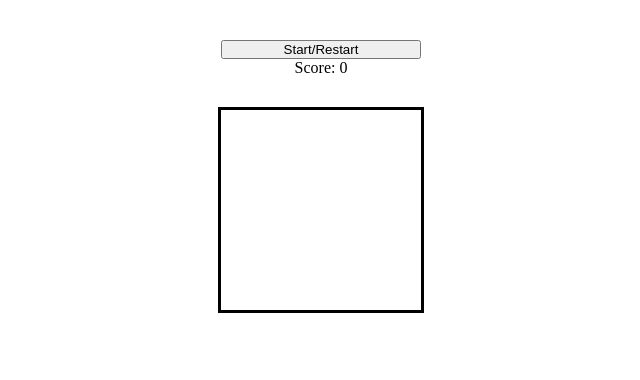
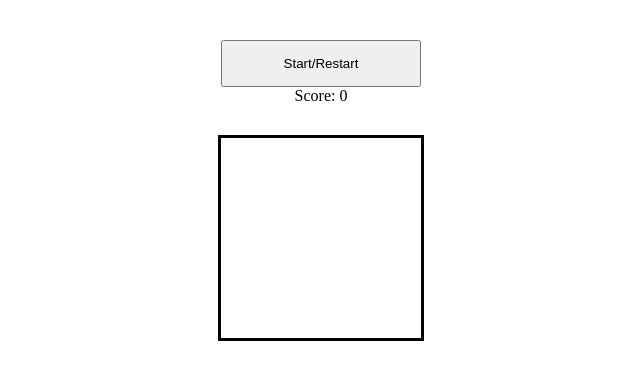
Before and after one commit to PJMantoss/Nokia3310-snake-game, a plain HTML site: page index.html in a window 1280 px wide. Shown: the whole page, without its empty margins (319-959 px from the left). Drawn offline with Linux system fonts and the light colour scheme.

Commit message:
update css

```diff
--- a/style.css
+++ b/style.css
@@ -24,6 +24,7 @@ header {
 header > button {
     display: block;
     width: 200px;
+    padding: 14px 16px;
 }
 
 .grid{
```
